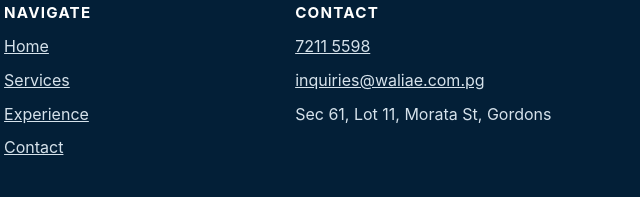
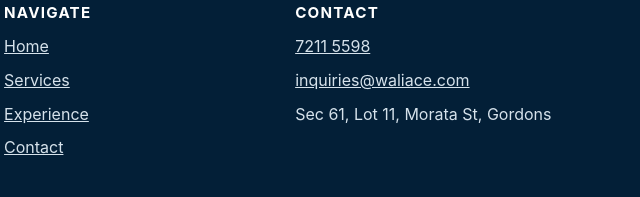
Before and after one commit to emabi2002/wali, a website: page public/about/index.html in a window 1280 px wide. Shown: the part 3171-3368 px from the top of the page, 616-1256 px from the left. Drawn offline with Linux system fonts and the light colour scheme.

Commit message:
chore: update public/about/index.html for waliace.com

```diff
--- a/public/about/index.html
+++ b/public/about/index.html
@@ -6,4 +6,4 @@
 <section class="section"><div class="container"><div class="section-heading"><p class="eyebrow">Leadership</p><h2>Directors committed to building WALI carefully</h2></div><div class="grid-2"><article class="card"><div class="card-icon">EM</div><h3>Emmanuel Mabi</h3><p><strong>Director</strong></p><p>Provides business oversight and supports the company's governance, customer relationships and long-term development.</p></article><article class="card"><div class="card-icon">JK</div><h3>Juain Konena</h3><p><strong>Technical Director</strong></p><p>Leads WALI's technical capability with more than ten years of practical exposure in HVAC, electrical work, controls, commissioning, maintenance and Building Management Systems.</p><a href="/experience/">View technical experience</a></article></div></div></section>
 <section class="section section-dark"><div class="container"><div class="section-heading"><p class="eyebrow">Our values</p><h2>How we intend to work with every client</h2></div><div class="grid-3"><article><h3>Safety first</h3><p>Work is planned with attention to people, property and equipment.</p></article><article><h3>Reliable workmanship</h3><p>Completed work is checked and tested before handover.</p></article><article><h3>Honest service</h3><p>Clients receive clear information about findings and completed work.</p></article><article><h3>Practical solutions</h3><p>Recommendations consider cost, operating conditions and maintainability.</p></article><article><h3>Clear communication</h3><p>Clients are kept informed from inspection through completion.</p></article><article><h3>Continuous learning</h3><p>Technical knowledge is updated as systems and controls change.</p></article></div></div></section>
 <section class="section"><div class="container cta-band"><div><p class="eyebrow">Work with WALI</p><h2>Discuss your site requirements with us.</h2></div><div class="action-row"><a class="button button-primary" href="/contact/#quotation">Request a Quote</a><a class="button button-whatsapp" href="https://wa.me/67572115598">WhatsApp</a></div></div></section></main>
-<footer class="site-footer"><div class="container"><div class="footer-grid"><div><img class="footer-logo" src="/assets/wali-logo.png" alt="WALI"><p>Cool solutions. Brighter tomorrows.</p></div><div><h3>Navigate</h3><ul class="footer-links"><li><a href="/">Home</a></li><li><a href="/services/">Services</a></li><li><a href="/experience/">Experience</a></li><li><a href="/contact/">Contact</a></li></ul></div><div><h3>Contact</h3><ul class="footer-links"><li><a href="tel:+67572115598">7211 5598</a></li><li><a href="mailto:inquiries@waliae.com.pg">inquiries@waliae.com.pg</a></li><li>Sec 61, Lot 11, Morata St, Gordons</li></ul></div></div><div class="footer-bottom">© <span data-year>2026</span> WALI Airconditioning and Electricals Limited.</div></div></footer><nav class="mobile-actions" aria-label="Quick contact"><a href="tel:+67572115598">Call</a><a href="https://wa.me/67572115598">WhatsApp</a><a href="/contact/#quotation">Quote</a></nav><script src="/assets/site.js"></script></body></html>
+<footer class="site-footer"><div class="container"><div class="footer-grid"><div><img class="footer-logo" src="/assets/wali-logo.png" alt="WALI"><p>Cool solutions. Brighter tomorrows.</p></div><div><h3>Navigate</h3><ul class="footer-links"><li><a href="/">Home</a></li><li><a href="/services/">Services</a></li><li><a href="/experience/">Experience</a></li><li><a href="/contact/">Contact</a></li></ul></div><div><h3>Contact</h3><ul class="footer-links"><li><a href="tel:+67572115598">7211 5598</a></li><li><a href="mailto:inquiries@waliace.com">inquiries@waliace.com</a></li><li>Sec 61, Lot 11, Morata St, Gordons</li></ul></div></div><div class="footer-bottom">© <span data-year>2026</span> WALI Airconditioning and Electricals Limited.</div></div></footer><nav class="mobile-actions" aria-label="Quick contact"><a href="tel:+67572115598">Call</a><a href="https://wa.me/67572115598">WhatsApp</a><a href="/contact/#quotation">Quote</a></nav><script src="/assets/site.js"></script></body></html>
```
